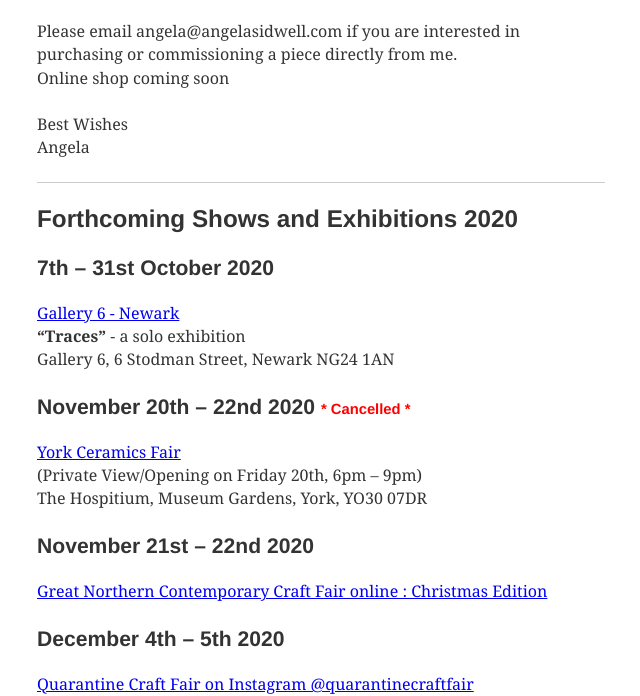
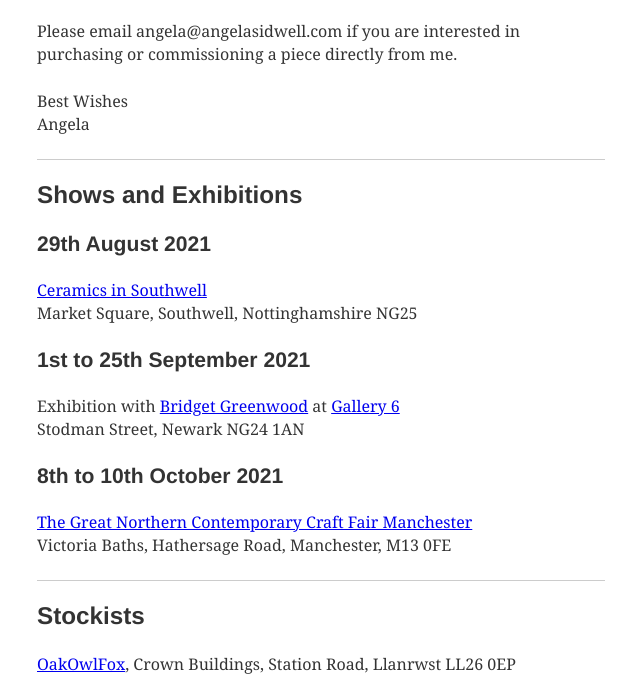
Before and after one commit to chrisfield/angela-sidwell, a Gatsby site: page /events in a window 1280 px wide. Shown: the part 111-807 px from the top of the page, without its empty margins (319-959 px from the left). Built offline with nearby package versions, Linux system fonts and the light colour scheme; Gatsby itself is replaced by a stand-in of ours.

Commit message:
Add Objet Trouve. Update events for 2021

```diff
--- a/src/pages/events.js
+++ b/src/pages/events.js
@@ -6,8 +6,6 @@ export default () => (
   <Layout>
     <p>
       Please email angela@angelasidwell.com if you are interested in purchasing or commissioning a piece directly from me.
-      <br />
-      Online shop coming soon
       <br /><br/>
       Best Wishes
       <br />
@@ -16,47 +14,32 @@ export default () => (
 
     <hr/>
 
-    <h2>Forthcoming Shows and Exhibitions 2020</h2>
+    <h2>Shows and Exhibitions</h2>
 
-    <h3>7th – 31st October 2020</h3>
+    <h3>29th August 2021</h3>
     <p>
-      <a href="https://gallery6newark.co.uk/traces/">
-        Gallery 6 - Newark
-      </a>
+      <a href="http://www.ceramicsinsouthwell.org.uk/">Ceramics in Southwell</a>
       <br />
-      <strong>“Traces”</strong> - a solo exhibition
-      <br />
-      Gallery 6, 6 Stodman Street, Newark NG24 1AN
+      Market Square, Southwell, Nottinghamshire NG25
     </p>
 
-    <h3>November 20th – 22nd 2020 <span className={layoutStyles.red}>* Cancelled *</span></h3>
+    <h3>1st to 25th September 2021</h3>
     <p>
-      <a href="https://yorkceramicsfair.com/">
-        York Ceramics Fair
-      </a>
+      Exhibition with <a href="https://www.bridgetgreenwood.com/">Bridget Greenwood</a> at <a href="https://gallery6newark.co.uk">Gallery 6</a>
       <br />
-      (Private View/Opening on Friday 20th, 6pm – 9pm)
-      <br />
-      The Hospitium, Museum Gardens, York, YO30 07DR
+      Stodman Street, Newark NG24 1AN
     </p>
 
-    <h3>November 21st – 22nd 2020</h3>
+    <h3>8th to 10th October 2021</h3>
     <p>
-      <a href="http://www.greatnorthernevents.co.uk/homepage-gnccf/gnccfonline-christmas-edition.aspx">
-        Great Northern Contemporary Craft Fair online : Christmas Edition
-      </a>
-    </p>
-
-    <h3>December 4th – 5th 2020</h3>
-    <p>
-      <a href="https://www.instagram.com/quarantinecraftfair/">
-        Quarantine Craft Fair on Instagram @quarantinecraftfair
-      </a>
+      <a href="https://www.greatnorthernevents.co.uk">The Great Northern Contemporary Craft Fair Manchester</a>
+      <br />
+      Victoria Baths, Hathersage Road, Manchester, M13 0FE
     </p>
 
     <hr/>
 
-    <h2>Current Stockists</h2>
+    <h2>Stockists</h2>
     <p>
       <a href="https://www.oakowlfox.com">OakOwlFox</a>, Crown Buildings, Station Road, Llanrwst LL26 0EP
     </p>
@@ -66,5 +49,9 @@ export default () => (
     <p>
       <a href="https://www.northernmakes.com/">Northen Makes</a>, Clarence Mill, Waterside, Clarence Rd, Bollington, SK10 5GR
     </p>
+    <p>
+      <a href="https://www.objettrouve.co.uk/">Objet Trouvé</a>, 1 Steamer Cottages, High St, Alfriston, Polegate BN26 5TY
+    </p>
+
   </Layout>
 )
```
